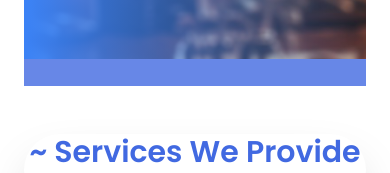
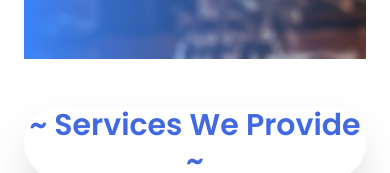
Before and after one commit to MahmudulMahi/-company-website, a React (Vite) app: page /services in a window 390 px wide. Shown: the part 321-494 px from the top of the page. Built offline with nearby package versions, Linux system fonts and the light colour scheme.

Commit message:
create all

```diff
--- a/src/components/Layouts/AboutBanner/AboutBanner.jsx
+++ b/src/components/Layouts/AboutBanner/AboutBanner.jsx
@@ -19,7 +19,7 @@ const AboutBanner = () => {
         </div>
 
       </div>
-      <img src={underimg} alt="" />
+      <img className="hidden md:block " src={underimg} alt="" />
     </>
   );
 };
--- a/src/components/Layouts/teambanner/Teambanner.jsx
+++ b/src/components/Layouts/teambanner/Teambanner.jsx
@@ -18,7 +18,7 @@ const Teambanner = () => {
       </div>
 
     </div>
-    <img src={underimg} alt="" />
+    <img className="hidden md:block " src={underimg} alt="" />
   </>
   );
 };
--- a/src/components/ServicesBanner/ServicesBanner.jsx
+++ b/src/components/ServicesBanner/ServicesBanner.jsx
@@ -18,7 +18,7 @@ const ServicesBanner = () => {
       </div>
 
     </div>
-    <img src={underimg} alt="" />
+    <img className="hidden md:block " src={underimg} alt="" />
   </>
   );
 };
```
